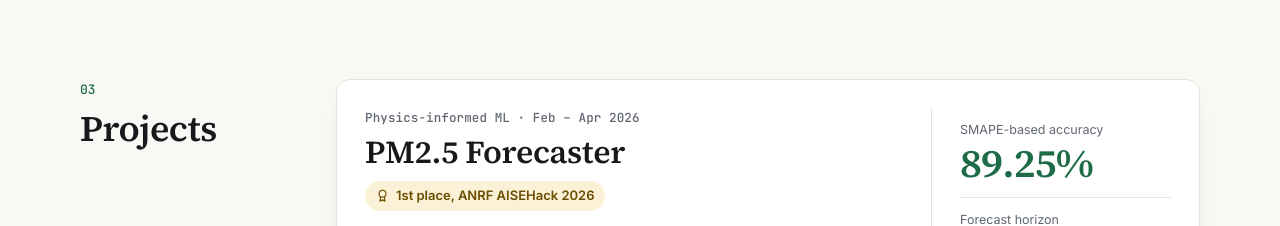
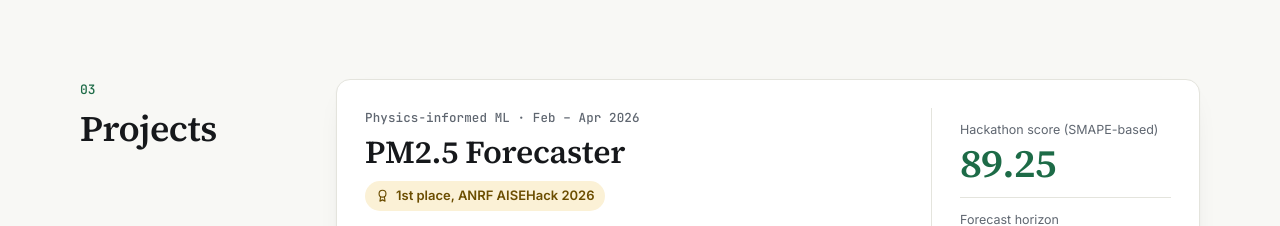
Before and after one commit to kartiks15/kartiks15.github.io, a plain HTML site: page index.html in a window 1280 px wide. Shown: the part 3160-3386 px from the top of the page. Drawn offline with Linux system fonts and the light colour scheme.

Commit message:
Update resume and align PM2.5 metric wording
New resume PDF (Bhilwara Halchal, named metrics). Match the site's
PM2.5 figure to the resume: an 89.25 SMAPE-based hackathon score.

Co-Authored-By: Claude Opus 5.5 <noreply@anthropic.com>

```diff
--- a/index.html
+++ b/index.html
@@ -268,7 +268,7 @@
               </div>
             </div>
             <dl class="facts">
-              <div class="facts__lead"><dt>SMAPE-based accuracy</dt><dd>89.25%</dd></div>
+              <div class="facts__lead"><dt>Hackathon score (SMAPE-based)</dt><dd>89.25</dd></div>
               <div><dt>Forecast horizon</dt><dd>16 h</dd></div>
               <div><dt>Grid</dt><dd>140 × 124</dd></div>
               <div><dt>Inputs</dt><dd>15 variables</dd></div>
```
Also changed, not shown: 1 other file.
